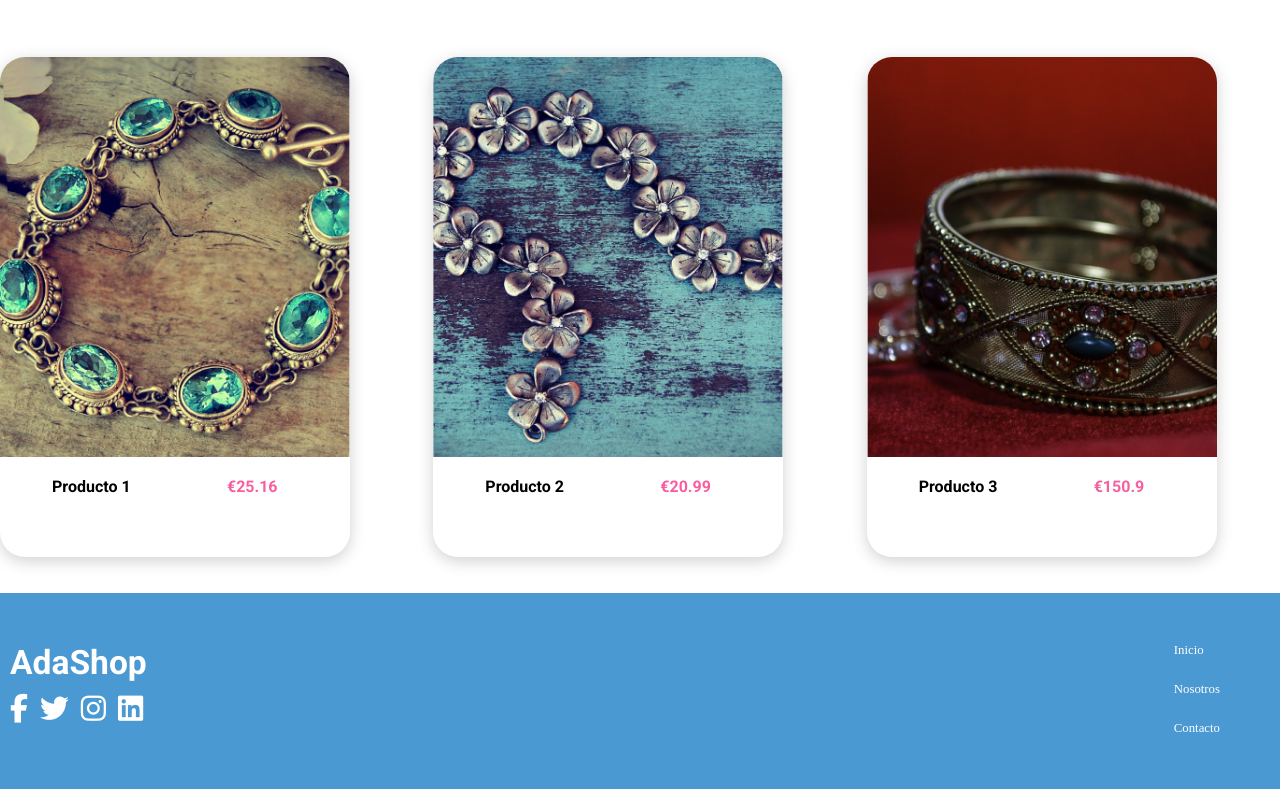
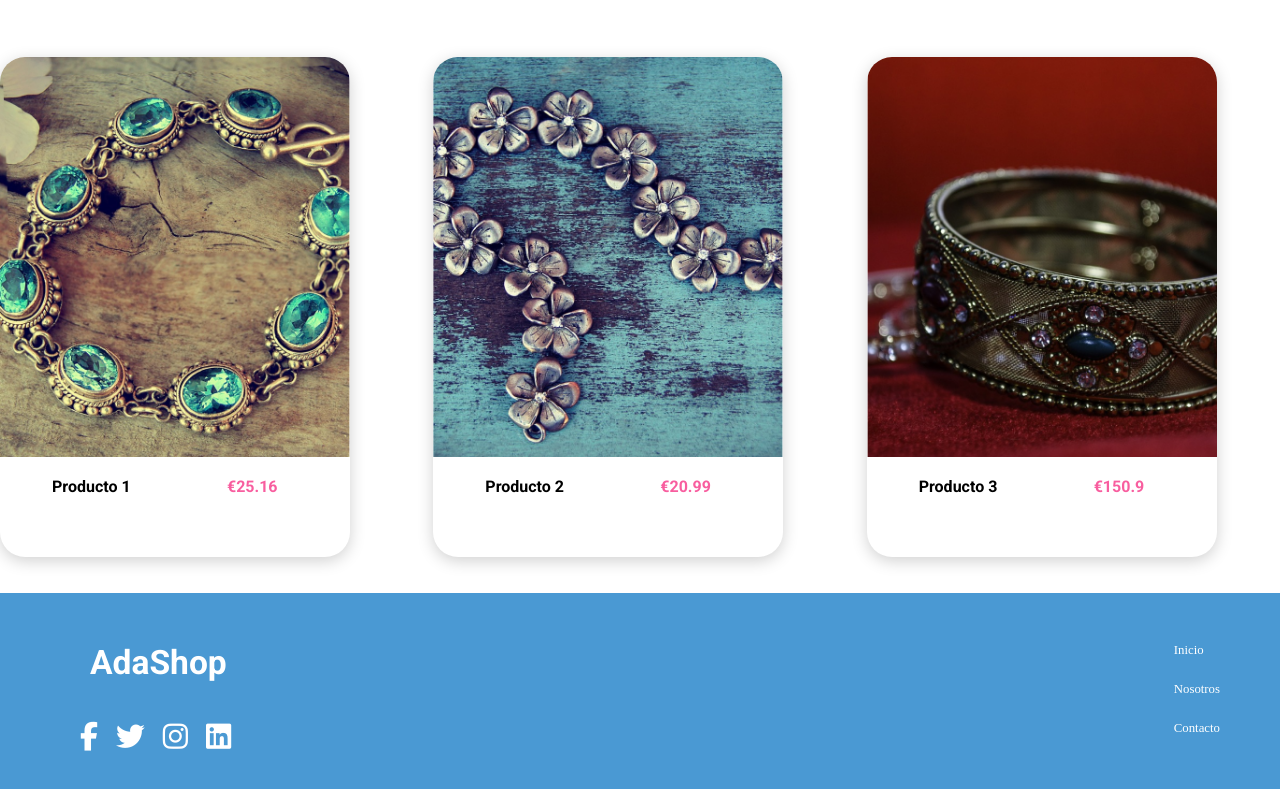
Before and after one commit to cusichia/project-promo-51-hack-module-1-team-2, a website built with Vite: page src/index.html in a window 1280 px wide. Shown: the part 3154-3943 px from the top of the page. Built offline with nearby package versions, Linux system fonts and the light colour scheme.

Commit message:
changes footer

```diff
--- a/src/scss/layout/_footer.scss
+++ b/src/scss/layout/_footer.scss
@@ -24,8 +24,9 @@
         @media (min-width: 768px) {
             flex-direction: column;
             align-items: flex-start;
-            gap: 12px;
+            gap: 40px;
             width: auto;
+            padding-left: 40px;
         }
     }
 
@@ -34,6 +35,12 @@
         color: white;
         font-size: 2.1rem;
         font-weight: bold;
+        padding-left: 25px;
+
+        @media (min-width: 768px) {
+            padding-left: 40px;
+
+        }
     }
 
     &__social {
@@ -41,6 +48,11 @@
         display: flex;
         flex-direction: row;
         gap: 12px;
+
+        @media (min-width: 768px) {
+            padding-left: 30px;
+            gap: 18px;
+        }
     }
 
     &__nav {
```
